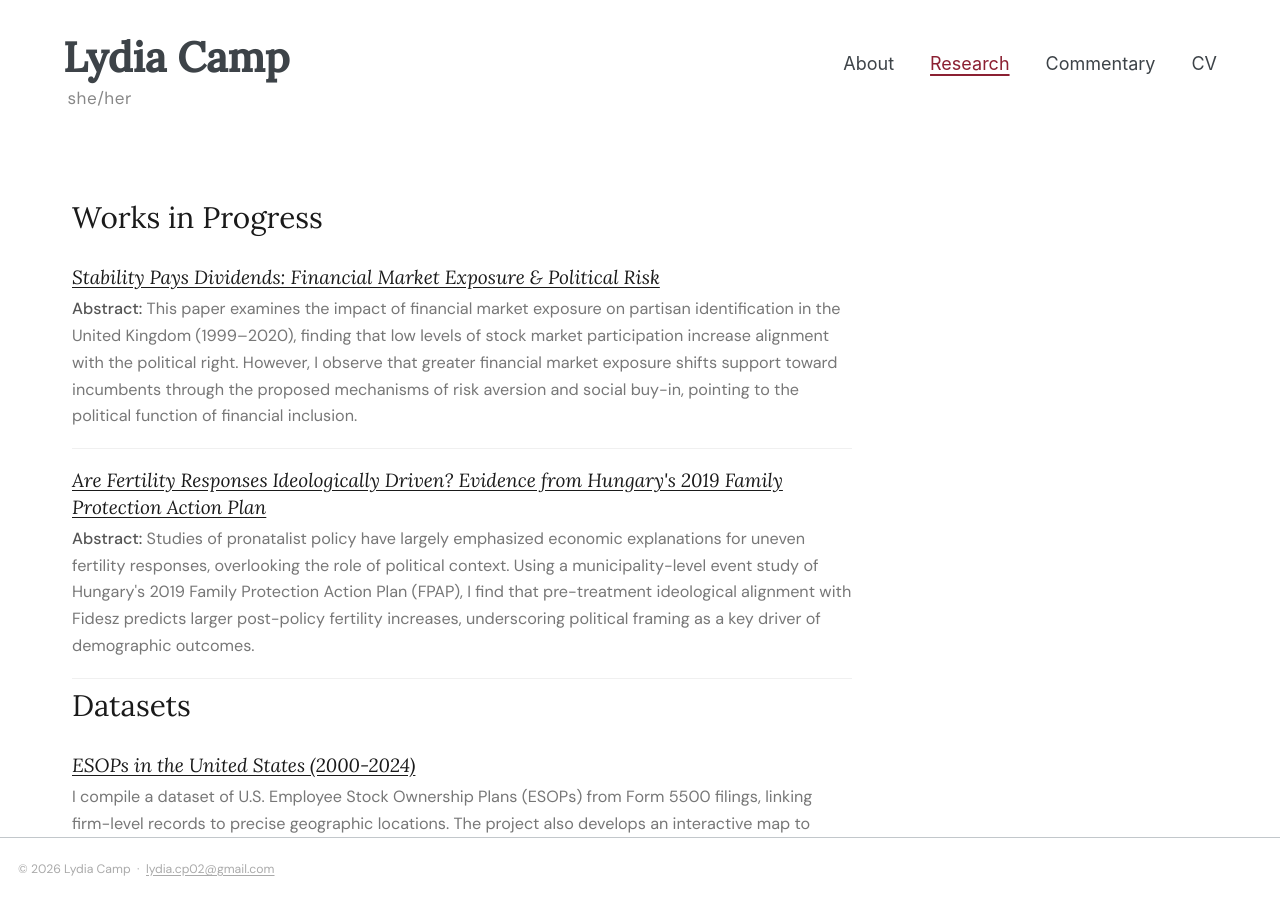
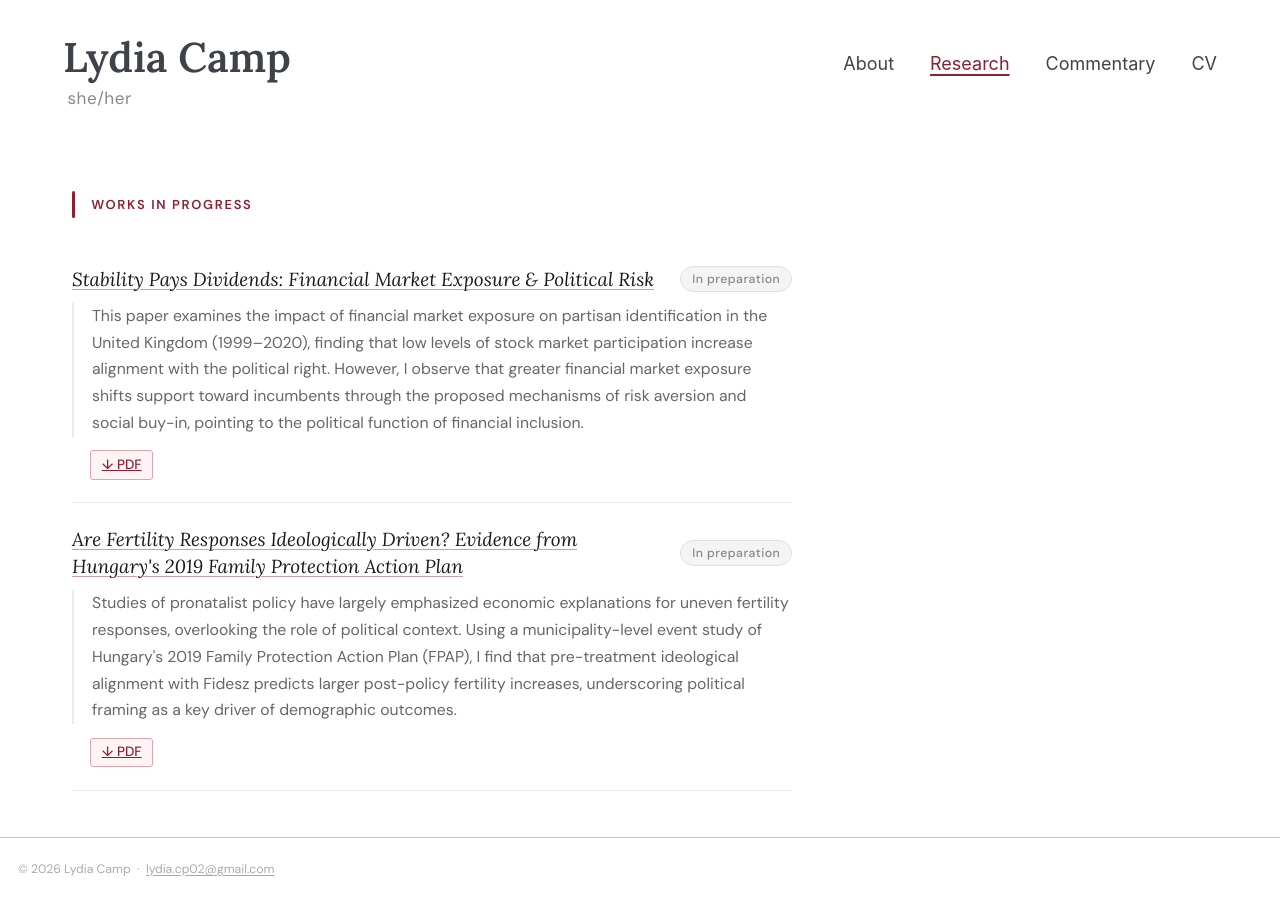
Before and after one commit to lydiagcamp/lydiagcamp.github.io, a Jekyll site: the page built from _pages/publications.html, in a window 1280 px wide and 900 px high. Built offline with Jekyll 4.4.1, drawn with Linux system fonts in a browser that asks for light colours; some of the changed text lies outside the part shown.

Commit message:
Redesign research page with cleaner layout and typography
Co-Authored-By: Claude Sonnet 4.6 <noreply@anthropic.com>

```diff
--- a/_pages/publications.html
+++ b/_pages/publications.html
@@ -14,7 +14,7 @@ redirect_from:
 {% include base_path %}
 
 <link rel="preconnect" href="https://fonts.googleapis.com">
-<link href="https://fonts.googleapis.com/css2?family=Lora:ital,wght@0,400;0,500;1,400&family=DM+Sans:wght@300;400;500&display=swap" rel="stylesheet">
+<link href="https://fonts.googleapis.com/css2?family=Lora:ital,wght@0,400;0,500;0,600;1,400;1,500&family=DM+Sans:wght@300;400;500;600&display=swap" rel="stylesheet">
 
 <style>
   .archive {
@@ -33,195 +33,253 @@ redirect_from:
     }
   }
 
-  .research-archive {
+  /* ── Wrapper ── */
+  .rp {
     font-family: 'DM Sans', sans-serif;
-    max-width: 780px;
+    max-width: 720px;
   }
 
-  .research-archive section {
-    margin: 0 !important;
-    padding: 0 !important;
+  /* ── Section block ── */
+  .rp-section {
+    margin-bottom: 3rem;
   }
 
-  .research-hero {
-    padding: 0.8rem 0 0.7rem;
-    margin: 0 0 1.2rem 0;
+  /* ── Section header: wine-red left rule + eyebrow label ── */
+  .rp-section-head {
+    display: flex;
+    align-items: center;
+    gap: 0.9rem;
+    margin-bottom: 1.4rem;
   }
 
-  .research-hero h1 {
-    font-family: 'Lora', serif;
-    font-size: 2.7rem;
-    font-weight: 400;
-    color: #1a1a1a;
-    margin: 0 0 0.55rem !important;
-    line-height: 1.15;
+  .rp-section-rule {
+    width: 3px;
+    height: 1.5rem;
+    background: #8b2032;
+    border-radius: 2px;
+    flex-shrink: 0;
   }
 
-  .research-section {
-    margin: 0 0 1.8rem 0 !important;
+  .rp-section-label {
+    font-family: 'DM Sans', sans-serif;
+    font-size: 0.72rem;
+    font-weight: 600;
+    letter-spacing: 0.13em;
+    text-transform: uppercase;
+    color: #8b2032;
+    margin: 0;
   }
 
-  .research-section-header {
+  /* ── Paper item ── */
+  .rp-item {
+    padding: 1.25rem 0;
+    border-bottom: 1px solid #eeeeee;
+  }
+
+  .rp-item:first-of-type {
+    border-top: 1px solid #eeeeee;
+  }
+
+  /* ── Title row: title + status pill ── */
+  .rp-title-row {
     display: flex;
     align-items: baseline;
-    justify-content: space-between;
-    margin: 0.5rem 0 0.6rem 0 !important;
-    padding: 0 !important;
+    gap: 0.75rem;
+    flex-wrap: wrap;
+    margin-bottom: 0.55rem;
   }
 
-  .research-section-label {
+  .rp-title {
     font-family: 'Lora', serif;
-    font-size: 1.65rem;
+    font-size: 1.05rem;
     font-weight: 400;
+    font-style: italic;
     color: #1a1a1a;
+    line-height: 1.45;
     margin: 0;
-    line-height: 1.2;
+    flex: 1;
+    min-width: 0;
   }
 
-  .research-item {
-    padding: 1rem 0;
-    border-bottom: 1px solid #f0f0f0;
+  .rp-title a,
+  .rp-title a:visited {
+    color: inherit;
+    text-decoration: underline;
+    text-decoration-color: #c9a0a8;
+    text-underline-offset: 3px;
+    text-decoration-thickness: 1px;
+    transition: text-decoration-color 0.15s;
   }
 
-  .research-item:first-child {
-    border-top: 1px solid #f0f0f0;
+  .rp-title a:hover {
+    text-decoration-color: #8b2032;
   }
 
-  .research-item p {
-    margin: 0.35rem 0;
+  /* ── Status pill ── */
+  .rp-status {
+    flex-shrink: 0;
+    font-family: 'DM Sans', sans-serif;
+    font-size: 0.68rem;
+    font-weight: 500;
+    letter-spacing: 0.04em;
+    color: #888;
+    background: #f4f4f4;
+    border: 1px solid #e0e0e0;
+    border-radius: 20px;
+    padding: 0.15rem 0.6rem;
+    white-space: nowrap;
+    align-self: center;
   }
 
-  .research-title {
-    font-family: 'Lora', serif;
-    font-size: 1.06rem;
-    font-weight: 400;
-    color: #1a1a1a;
-    margin: 0 0 0.3rem !important;
-    line-height: 1.4;
-    font-style: italic;
+  /* ── Abstract block: indented with faint left rule ── */
+  .rp-abstract {
+    font-size: 0.875rem;
+    color: #666;
+    line-height: 1.7;
+    margin: 0 0 0 0;
+    padding-left: 1rem;
+    border-left: 2px solid #ebebeb;
   }
 
-  .research-title a,
-  .research-title a:visited,
-  .research-title a:hover,
-  .research-title a:active {
-    color: inherit !important;
-    text-decoration: underline !important;
-    text-underline-offset: 3px;
-    text-decoration-thickness: 1.2px;
+  /* ── Links row ── */
+  .rp-links {
+    display: flex;
+    gap: 0.5rem;
+    flex-wrap: wrap;
+    margin-top: 0.75rem;
+    padding-left: 1rem;
   }
 
-  .research-abstract {
-    font-size: 0.9rem;
-    color: #777;
-    margin: 0 !important;
-    line-height: 1.65;
+  .rp-link {
+    font-family: 'DM Sans', sans-serif;
+    font-size: 0.75rem;
+    font-weight: 500;
+    color: #8b2032;
+    text-decoration: none;
+    border: 1px solid #d9a8af;
+    background: #fdf4f5;
+    border-radius: 3px;
+    padding: 0.2rem 0.6rem;
+    transition: background 0.15s, color 0.15s;
   }
 
-  .research-abstract strong {
-    color: #555;
-    font-weight: 500;
-  }
-
-  .research-tags {
-    display: flex;
-    gap: 0.5rem;
-    margin-top: 0.6rem;
-    flex-wrap: wrap;
-  }
-
-  .research-tag {
-    display: inline-block;
-    font-size: 0.8rem;
-    font-family: 'DM Sans', sans-serif;
-    font-weight: 400;
-    color: #8b2032;
-    background-color: #f7eaec;
-    border: 1px solid #d9a8af;
-    border-radius: 20px;
-    padding: 0.25rem 0.75rem;
-    text-decoration: none !important;
-    transition: background-color 0.15s, color 0.15s;
-  }
-
-  .research-tag:visited {
+  .rp-link:visited {
     color: #8b2032;
   }
 
-  .research-tag:hover {
-    background-color: #efcdd1;
-    color: #6e1828;
-    text-decoration: none !important;
+  .rp-link:hover {
+    background: #8b2032;
+    color: #fff;
+    border-color: #8b2032;
+    text-decoration: none;
   }
 
-  .research-tag--grey {
+  .rp-link--grey {
     color: #555;
-    background-color: #efefef;
-    border-color: #d0d0d0;
+    background: #f4f4f4;
+    border-color: #d4d4d4;
   }
 
-  .research-tag--grey:visited {
+  .rp-link--grey:visited {
     color: #555;
   }
 
-  .research-tag--grey:hover {
-    background-color: #e0e0e0;
-    color: #333;
+  .rp-link--grey:hover {
+    background: #444;
+    color: #fff;
+    border-color: #444;
   }
 
-  .google-scholar {
-    font-size: 0.86rem;
-    color: #777;
-    margin-top: 1.5rem;
+  /* ── Dataset description (no bold "Abstract:" prefix) ── */
+  .rp-desc {
+    font-size: 0.875rem;
+    color: #666;
+    line-height: 1.7;
+    margin: 0;
+    padding-left: 1rem;
+    border-left: 2px solid #ebebeb;
   }
 
-  .google-scholar a,
-  .google-scholar a:visited {
-    color: #555;
+  /* ── Footer note ── */
+  .rp-footer {
+    font-size: 0.82rem;
+    color: #999;
+    margin-top: 0.5rem;
+    padding-top: 2rem;
+    border-top: 1px solid #eeeeee;
+  }
+
+  .rp-footer a,
+  .rp-footer a:visited {
+    color: #777;
     text-decoration: underline;
     text-underline-offset: 2px;
   }
+
+  .rp-footer a:hover {
+    color: #8b2032;
+  }
 </style>
 
-<div class="research-archive">
-  <section class="research-section">
-    <div class="research-section-header">
-      <span class="research-section-label">Works in Progress</span>
+<div class="rp">
+
+  <!-- Works in Progress -->
+  <section class="rp-section">
+    <div class="rp-section-head">
+      <div class="rp-section-rule"></div>
+      <span class="rp-section-label">Works in Progress</span>
     </div>
 
-    <div class="research-item">
-      <p class="research-title">
-        <a href="/files/writingsamplenov.pdf">Stability Pays Dividends: Financial Market Exposure & Political Risk</a>
-      </p>
-      <p class="research-abstract"><strong>Abstract:</strong> This paper examines the impact of financial market exposure on partisan identification in the United Kingdom (1999–2020), finding that low levels of stock market participation increase alignment with the political right. However, I observe that greater financial market exposure shifts support toward incumbents through the proposed mechanisms of risk aversion and social buy-in, pointing to the political function of financial inclusion.</p>
+    <div class="rp-item">
+      <div class="rp-title-row">
+        <p class="rp-title">
+          <a href="/files/writingsamplenov.pdf" target="_blank">Stability Pays Dividends: Financial Market Exposure &amp; Political Risk</a>
+        </p>
+        <span class="rp-status">In preparation</span>
+      </div>
+      <p class="rp-abstract">This paper examines the impact of financial market exposure on partisan identification in the United Kingdom (1999–2020), finding that low levels of stock market participation increase alignment with the political right. However, I observe that greater financial market exposure shifts support toward incumbents through the proposed mechanisms of risk aversion and social buy-in, pointing to the political function of financial inclusion.</p>
+      <div class="rp-links">
+        <a class="rp-link" href="/files/writingsamplenov.pdf" target="_blank">↓ PDF</a>
+      </div>
     </div>
 
-    <div class="research-item">
-      <p class="research-title">
-        <a href="/files/Hungary_Paper.pdf">Are Fertility Responses Ideologically Driven? Evidence from Hungary's 2019 Family Protection Action Plan</a>
-      </p>
-      <p class="research-abstract"><strong>Abstract:</strong> Studies of pronatalist policy have largely emphasized economic explanations for uneven fertility responses, overlooking the role of political context. Using a municipality-level event study of Hungary's 2019 Family Protection Action Plan (FPAP), I find that pre-treatment ideological alignment with Fidesz predicts larger post-policy fertility increases, underscoring political framing as a key driver of demographic outcomes.</p>
+    <div class="rp-item">
+      <div class="rp-title-row">
+        <p class="rp-title">
+          <a href="/files/Hungary_Paper.pdf" target="_blank">Are Fertility Responses Ideologically Driven? Evidence from Hungary's 2019 Family Protection Action Plan</a>
+        </p>
+        <span class="rp-status">In preparation</span>
+      </div>
+      <p class="rp-abstract">Studies of pronatalist policy have largely emphasized economic explanations for uneven fertility responses, overlooking the role of political context. Using a municipality-level event study of Hungary's 2019 Family Protection Action Plan (FPAP), I find that pre-treatment ideological alignment with Fidesz predicts larger post-policy fertility increases, underscoring political framing as a key driver of demographic outcomes.</p>
+      <div class="rp-links">
+        <a class="rp-link" href="/files/Hungary_Paper.pdf" target="_blank">↓ PDF</a>
+      </div>
     </div>
   </section>
 
-  <section class="research-section">
-    <div class="research-section-header">
-      <span class="research-section-label">Datasets</span>
+  <!-- Datasets -->
+  <section class="rp-section">
+    <div class="rp-section-head">
+      <div class="rp-section-rule"></div>
+      <span class="rp-section-label">Datasets</span>
     </div>
 
-    <div class="research-item">
-      <p class="research-title">
-        <a href="https://github.com/lydiagcamp/esop_us_map">ESOPs in the United States (2000-2024)</a>
-      </p>
-      <p class="research-abstract">I compile a dataset of U.S. Employee Stock Ownership Plans (ESOPs) from Form 5500 filings, linking firm-level records to precise geographic locations. The project also develops an interactive map to visualize the spatial distribution of employee ownership, enabling new research on regional differences, firm structure, and local economic dynamics.</p>
-      <div class="research-tags">
-        <a class="research-tag" href="https://lydiagcamp.github.io/esop_us_map/" target="_blank">↗ Interactive Map</a>
-        <a class="research-tag research-tag--grey" href="https://github.com/lydiagcamp/esop_us_map" target="_blank">↗ Dataset</a>
+    <div class="rp-item">
+      <div class="rp-title-row">
+        <p class="rp-title">
+          <a href="https://github.com/lydiagcamp/esop_us_map" target="_blank">ESOPs in the United States (2000–2024)</a>
+        </p>
+      </div>
+      <p class="rp-desc">A dataset of U.S. Employee Stock Ownership Plans (ESOPs) compiled from Form 5500 filings, linking firm-level records to precise geographic locations. The project includes an interactive map to visualize the spatial distribution of employee ownership, enabling new research on regional differences, firm structure, and local economic dynamics.</p>
+      <div class="rp-links">
+        <a class="rp-link" href="https://lydiagcamp.github.io/esop_us_map/" target="_blank">↗ Interactive Map</a>
+        <a class="rp-link rp-link--grey" href="https://github.com/lydiagcamp/esop_us_map" target="_blank">↗ Dataset</a>
       </div>
     </div>
   </section>
 
   {% if site.author.googlescholar %}
-    <p class="google-scholar">You can also find my articles on <a href="{{ site.author.googlescholar }}">my Google Scholar profile</a>.</p>
+    <p class="rp-footer">You can also find my articles on <a href="{{ site.author.googlescholar }}">my Google Scholar profile</a>.</p>
   {% endif %}
+
 </div>
```
